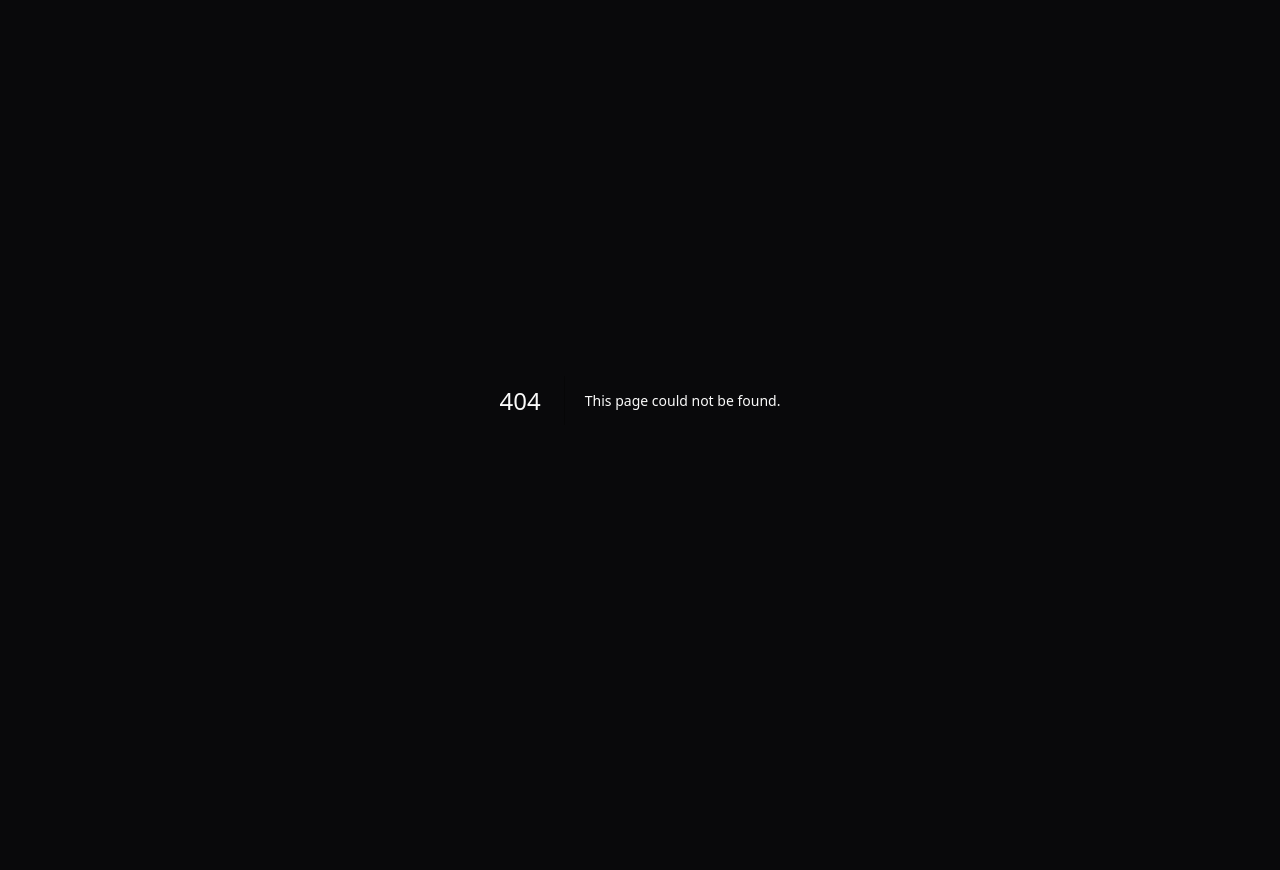
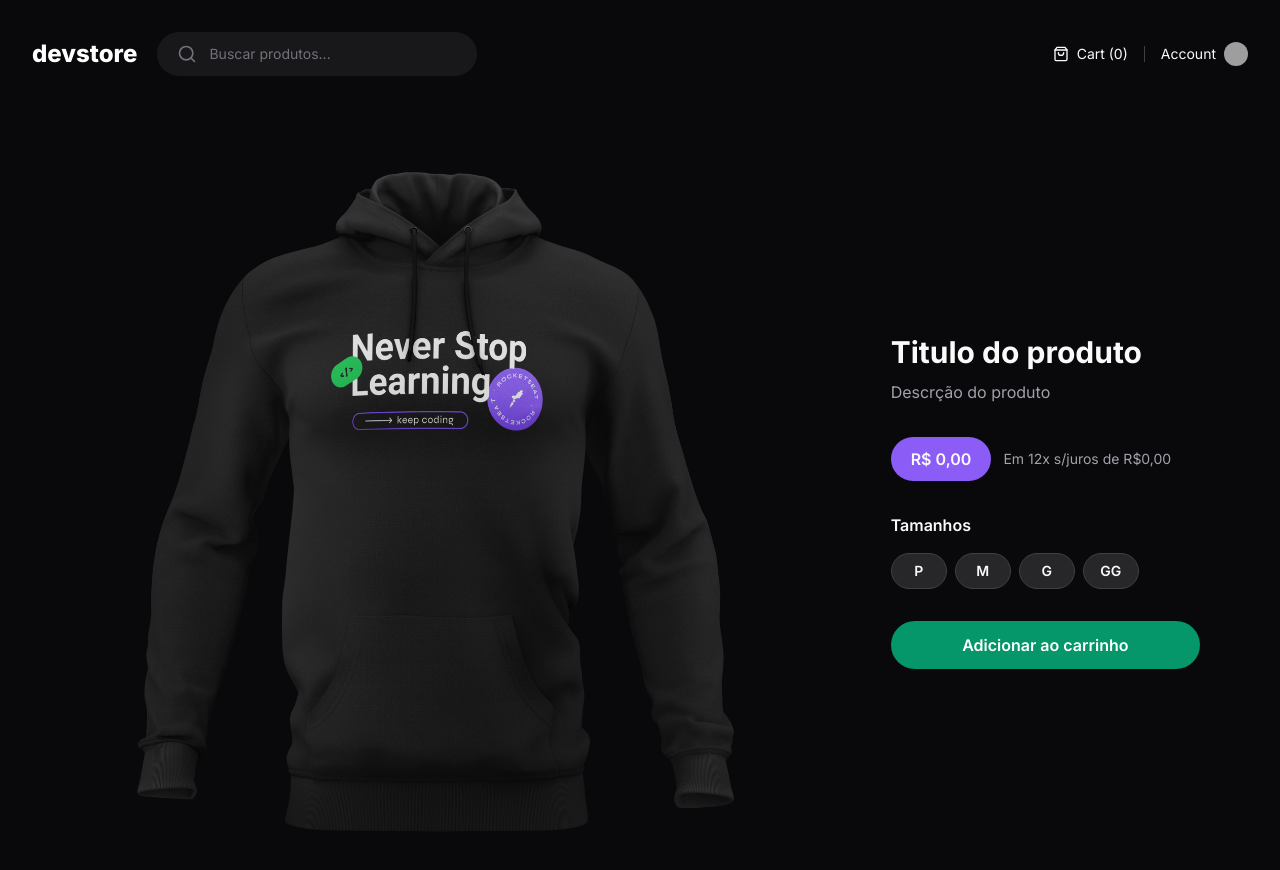
Before and after one commit to afonsolimajr/mba-devstore, a Next.js app: page /product/camiseta-dowhile-2022 in a window 1280 px wide. Before the commit this address had no page. Shown: the top 870 px of the page. Before the commit the page ends 800 px from the top, so only its background shows below. Built offline with nearby package versions, Linux system fonts and the light colour scheme; grey boxes are pictures that could not be loaded.

Commit message:
product detail page

```diff
--- /dev/null
+++ b/src/app/(store)/product/[slug]/page.tsx
@@ -0,0 +1,71 @@
+import Image from "next/image";
+
+export default function ProductPage() {
+  return (
+    <div className="relative grid max-h-[860px] grid-cols-3">
+      <div className="col-span-2 overflow-hidden">
+        <Image
+          src="/moletom-never-stop-learning.png"
+          alt=""
+          width={1000}
+          height={1000}
+          quality={100}
+        />
+      </div>
+
+      <div className="flex flex-col justify-center px-12">
+        <h1 className="text-3xl font-bold leading-tight">Titulo do produto</h1>
+        <p className="mt-2 leading-relaxed text-zinc-400">
+          Descrção do produto
+        </p>
+
+        <div className="mt-8 flex items-center gap-3">
+          <span className="inline-block rounded-full bg-violet-500 px-5 py-2.5 font-semibold">
+            R$ 0,00
+          </span>
+          <span className="text-sm text-zinc-400">
+            Em 12x s/juros de R$0,00
+          </span>
+        </div>
+
+        <div className="mt-8 space-y-4">
+          <span className="block font-semibold">Tamanhos</span>
+
+          <div className="flex gap-2">
+            <button
+              type="button"
+              className="flex h-9 w-14 items-center justify-center rounded-full border border-zinc-700 bg-zinc-800 text-sm font-semibold"
+            >
+              P
+            </button>
+            <button
+              type="button"
+              className="flex h-9 w-14 items-center justify-center rounded-full border border-zinc-700 bg-zinc-800 text-sm font-semibold"
+            >
+              M
+            </button>
+            <button
+              type="button"
+              className="flex h-9 w-14 items-center justify-center rounded-full border border-zinc-700 bg-zinc-800 text-sm font-semibold"
+            >
+              G
+            </button>
+            <button
+              type="button"
+              className="flex h-9 w-14 items-center justify-center rounded-full border border-zinc-700 bg-zinc-800 text-sm font-semibold"
+            >
+              GG
+            </button>
+          </div>
+        </div>
+
+        <button
+          type="button"
+          className="mt-8 flex h-12 items-center justify-center rounded-full bg-emerald-600 font-semibold text-white"
+        >
+          Adicionar ao carrinho
+        </button>
+      </div>
+    </div>
+  );
+}
```
